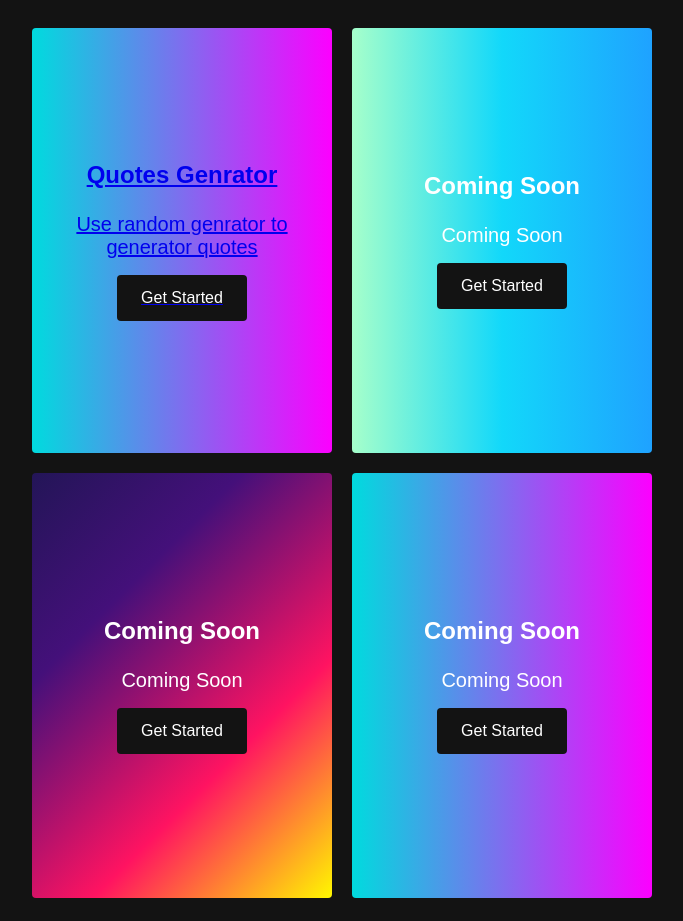
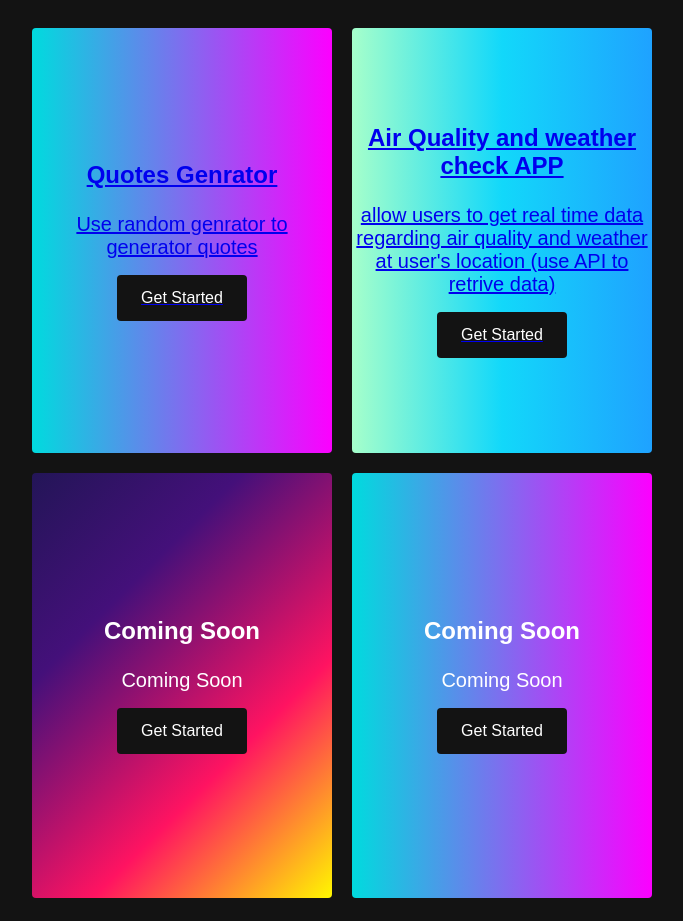
Before and after one commit to legendmine0117/portfolio-website, a plain HTML site: page index.html in a window 1280 px wide. Shown: the part 1960-2881 px from the top of the page, without its empty margins (298-981 px from the left). Drawn offline with Linux system fonts and the light colour scheme.

Commit message:
merge weather app to my website

```diff
--- a/index.html
+++ b/index.html
@@ -75,9 +75,14 @@
           </a>
         </div>
         <div class="projects__card">
-          <h2>Coming Soon</h2>
-          <p>Coming Soon</p>
-          <div class="projects__btn"><button>Get Started</button></div>
+          <a href="/Weather/weather.html">
+            <h2>Air Quality and weather check APP</h2>
+            <p>
+              allow users to get real time data regarding air quality and
+              weather at user's location (use API to retrive data)
+            </p>
+            <div class="projects__btn"><button>Get Started</button></div>
+          </a>
         </div>
         <div class="projects__card">
           <h2>Coming Soon</h2>
```
Also changed, not shown: Weather/weather.html (renamed from Weather/index.html).
